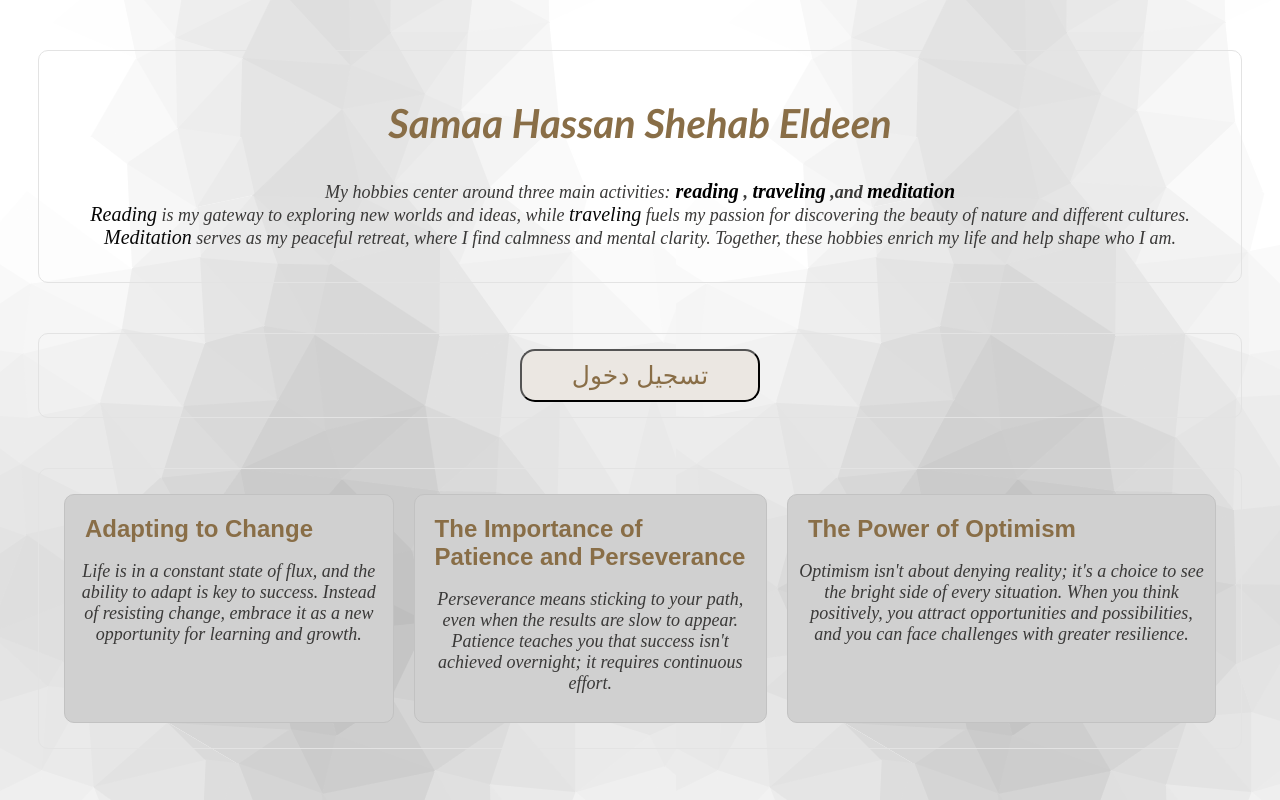
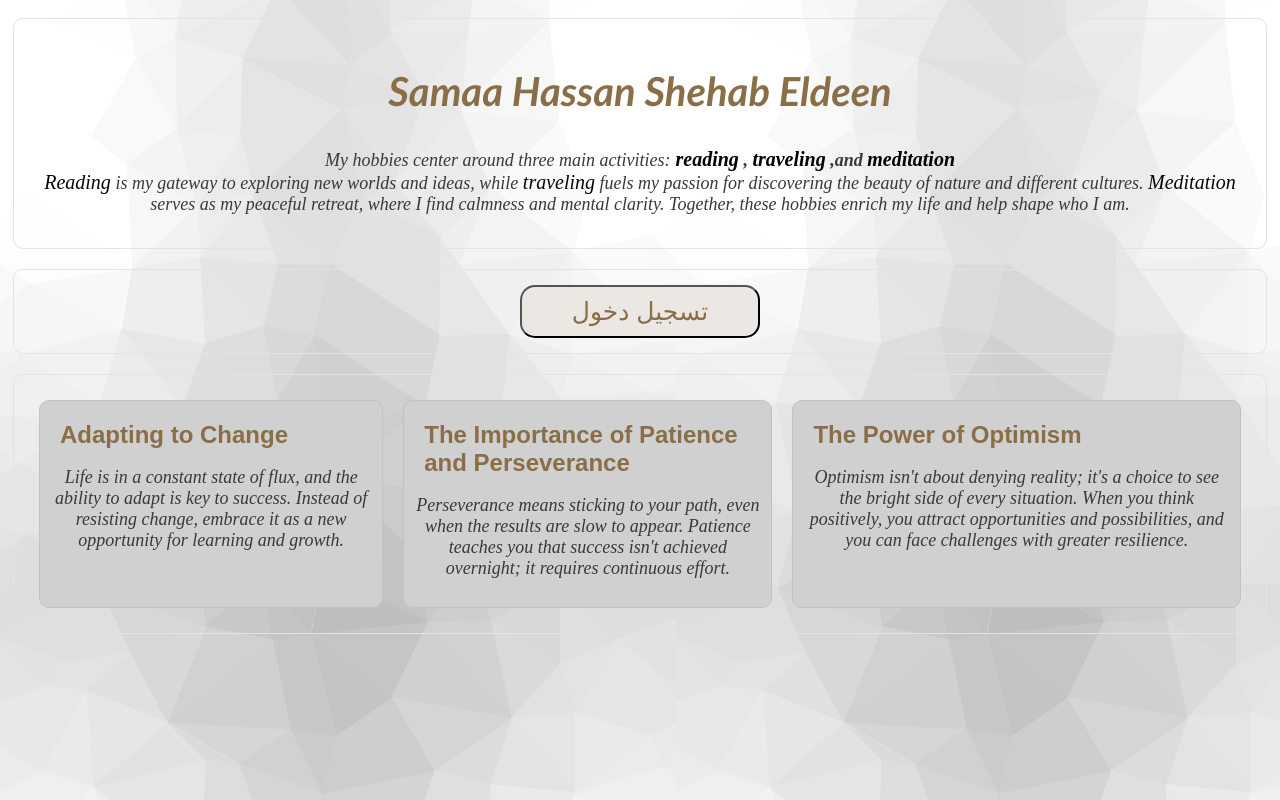
Before and after one commit to SamaaHassan/Nti, a plain HTML site: page index.html in a window 1280 px wide. Drawn offline with Linux system fonts and the light colour scheme.

Commit message:
display flex

```diff
--- a/index.html
+++ b/index.html
@@ -7,6 +7,7 @@
     <title>Second-Project</title>
 </head>
 <body>
+    <div class="container">
     <section class="section1">
         <h1>Samaa Hassan Shehab Eldeen</h1>
         <p class="pargraph1">My hobbies center around three main activities:<b><span class="spanclass"> reading</span> , <span class="spanclass">traveling</span> ,and <span class="spanclass">meditation</span> </b>
@@ -20,6 +21,7 @@
         <input class="button" type="submit" value="تسجيل دخول" name="submit">
     </section>
     <section class="section3">
+
         <div class="cards">
             <h2>Adapting to Change</h2>
             <p>Life is in a constant state of flux, and the ability to adapt is key to success.
@@ -36,5 +38,6 @@
                 you attract opportunities and possibilities, and you can face challenges with greater resilience.</p>
         </div>
     </section>
+    </div>
 </body>
 </html>
--- a/style.css
+++ b/style.css
@@ -1,6 +1,13 @@
 
 body{
     background-image: url('images/coolbackgrounds-fractalize-bleach.png');
+
+}
+.container{
+    display: flex;
+    flex-direction: column;
+    justify-content: center;
+    align-content: center;
 
 }
 /* styles for section 1 */
@@ -8,7 +15,7 @@ body{
     border: 1px, solid ,#e3e3e3 ;
     border-radius: 10px;
     padding: 15px;
-    margin:50px 30px;
+    margin:10px 5px;
 }
 h1{
     text-align: center;
@@ -42,7 +49,7 @@ i{
     border: 1px, solid ,#e3e3e3 ;
     border-radius: 10px;
     padding: 15px;
-    margin: 50px 30px;
+    margin:10px 5px;
     /* align-items: stretch; */
     text-align-last: center;
 }
@@ -63,7 +70,9 @@ i{
     border: 1px, solid ,#e3e3e3 ;
     border-radius: 10px;
     padding: 15px;
-    margin:50px 30px;
+    margin:10px 5px;
+
+    /* margin:50px 30px; */
     display: flex;
 }
 .cards{
```
